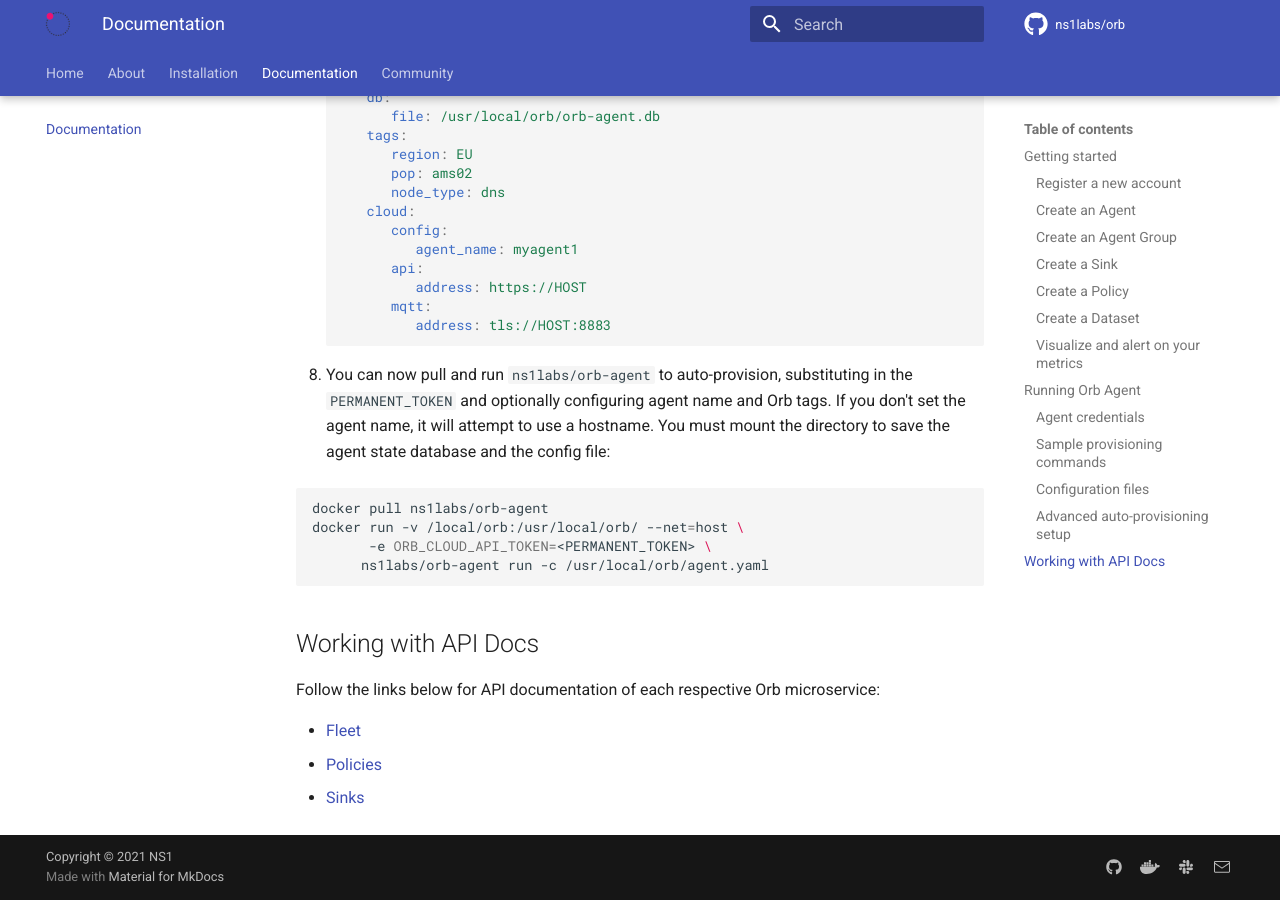
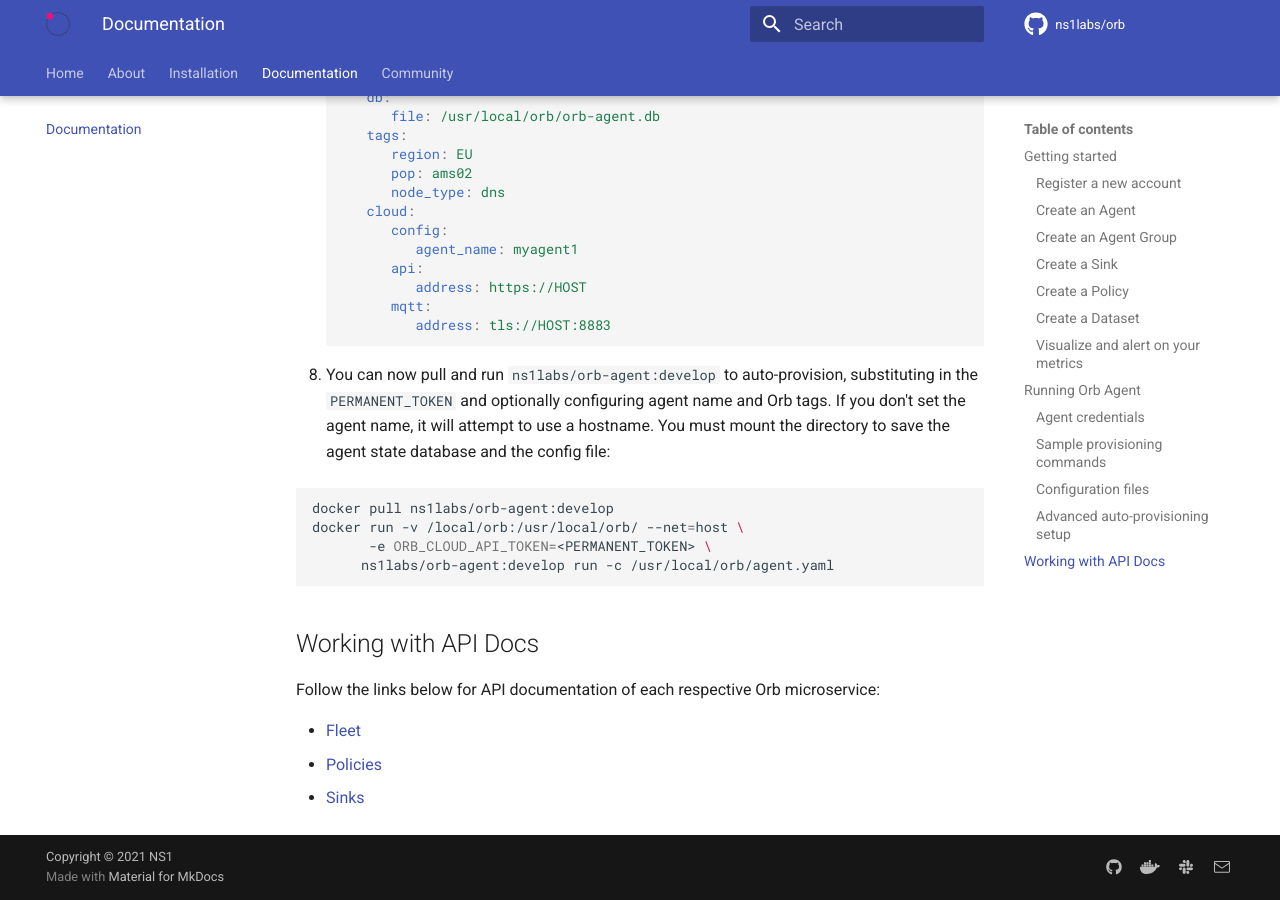
Before and after one commit to orb-community/orb-website, an MkDocs documentation site: the page built from docs/docs.md, in a window 1280 px wide and 900 px high, scrolled down 16779 px. Built offline with MkDocs 1.6.1 and Material for MkDocs 9.7.7, drawn with Linux system fonts in a browser that asks for light colours; comment, search, counter and statistics services are not loaded; some of the changed text lies outside the part shown.

Commit message:
Agent provisioning cmd updated

````diff
--- a/docs/docs.md
+++ b/docs/docs.md
@@ -13,8 +13,7 @@
 
 ### Create an Agent
 
-You create an Agent for each node you want to monitor. Agents are organized by tags. Each Agent has
-a set of corresponding credentials used during provisioning. You may also [provision agents directly at the edge](#advanced-auto-provisioning-setup), instead of through the UI.
+You create an Agent for each node you want to monitor. Agents are organized by tags. Each Agent has a set of corresponding credentials used during provisioning. You may also [provision agents directly at the edge](#advanced-auto-provisioning-setup), instead of through the UI.
 
 1. Click **New Agent**.
 ![](./img/new_agent.png)
@@ -127,13 +126,11 @@
 
 ## Running Orb Agent
 
-An Orb agent needs to run on all infrastructure (computers, servers, switches, VMs, k8s, etc.) to be monitored. It is a small, lightweight
-docker process with an embedded [pktvisor agent](https://pktvisor.dev) which connects into the Orb control plane to receive policies
-and send its metric output.
+An Orb agent needs to run on all infrastructure (computers, servers, switches, VMs, k8s, etc.) to be monitored. It is a small, lightweight docker process with an embedded [pktvisor agent](https://pktvisor.dev) which connects into the Orb control plane to receive policies and send its metric output.
 
 To run an agent, you will need:
 
-1. Docker, to run the agent image ([ns1labs/orb-agent](https://hub.docker.com/repository/docker/ns1labs/orb-agent))
+1. Docker, to run the agent image ([ns1labs/orb-agent:develop](https://hub.docker.com/repository/docker/ns1labs/orb-agent))
 2. [Agent Credentials](#agent-credentials), which are provided to you by the Orb UI or REST API after [creating an Agent](/docs/#create-an-agent)
 3. The Orb Control Plane host address (e.g. `localhost` or `orb.live`)
 4. The network interface to monitor (e.g. `eth0`)
@@ -179,7 +176,7 @@
         -e ORB_CLOUD_MQTT_CHANNEL_ID=<CHANNELID>
         -e ORB_CLOUD_MQTT_KEY=<AGENTKEY>
         -e PKTVISOR_PCAP_IFACE_DEFAULT=mock
-        ns1labs/orb-agent
+        ns1labs/orb-agent:develop
         ```
     === "localhost, mock"
 
@@ -194,7 +191,7 @@
         -e ORB_CLOUD_MQTT_KEY=44e42d90-aaef-45de-9bc2-2b2581eb30b3
         -e PKTVISOR_PCAP_IFACE_DEFAULT=mock
         -e ORB_TLS_VERIFY=false
-        ns1labs/orb-agent
+        ns1labs/orb-agent:develop
         ```
 
     === "orb.live, eth0"
@@ -208,7 +205,7 @@
         -e ORB_CLOUD_MQTT_CHANNEL_ID=3e60e85d-4414-44d9-b564-0c1874898a4d
         -e ORB_CLOUD_MQTT_KEY=44e42d90-aaef-45de-9bc2-2b2581eb30b3
         -e PKTVISOR_PCAP_IFACE_DEFAULT=eth0
-        ns1labs/orb-agent
+        ns1labs/orb-agent:develop
         ```
 
 !!! question
@@ -274,12 +271,11 @@
 
 ```shell
 docker run -v /local/orb:/usr/local/orb/ --net=host \
-      ns1labs/orb-agent run -c /usr/local/orb/agent.yaml
+      ns1labs/orb-agent:develop run -c /usr/local/orb/agent.yaml
 ```
 
 ### Advanced auto-provisioning setup
-Some use-cases require a way to provision agents directly on edge infrastructure, without creating an agent manually in the UI or REST API ahead of time.
-To do so you will need to create an API key which can be used by `orb-agent` to provision itself.
+Some use-cases require a way to provision agents directly on edge infrastructure, without creating an agent manually in the UI or REST API ahead of time. To do so you will need to create an API key which can be used by `orb-agent` to provision itself.
 
 !!! warning
 
@@ -351,13 +347,13 @@
          address: tls://HOST:8883
 ```
 
-8. You can now pull and run `ns1labs/orb-agent` to auto-provision, substituting in the `PERMANENT_TOKEN` and optionally configuring agent name and Orb tags. If you don't set the agent name, it will attempt to use a hostname. You must mount the directory to save the agent state database and the config file:
+8. You can now pull and run `ns1labs/orb-agent:develop` to auto-provision, substituting in the `PERMANENT_TOKEN` and optionally configuring agent name and Orb tags. If you don't set the agent name, it will attempt to use a hostname. You must mount the directory to save the agent state database and the config file:
 
 ```shell
-docker pull ns1labs/orb-agent
+docker pull ns1labs/orb-agent:develop
 docker run -v /local/orb:/usr/local/orb/ --net=host \
        -e ORB_CLOUD_API_TOKEN=<PERMANENT_TOKEN> \
-      ns1labs/orb-agent run -c /usr/local/orb/agent.yaml
+      ns1labs/orb-agent:develop run -c /usr/local/orb/agent.yaml
 ```
 
 ## Working with API Docs
````
Also changed, not shown: other parts of docs/docs.md (+1 -1 lines).
